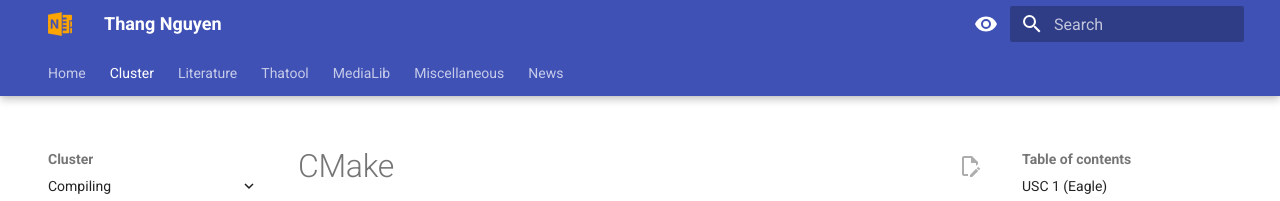
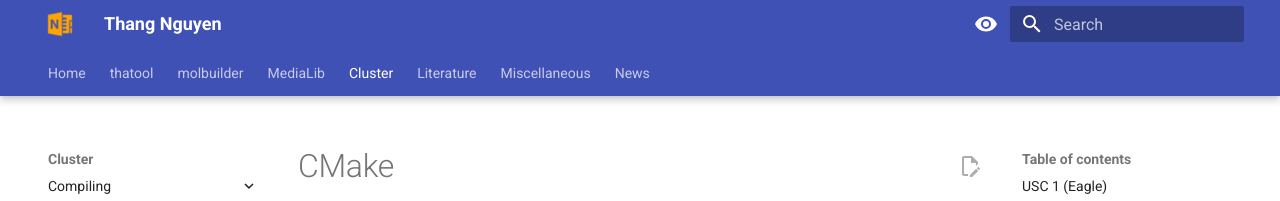
Before and after one commit to thangckt/thangckt.github.io, an MkDocs documentation site: the page built from docs/cluster/compiling/CMake.md, in a window 1280 px wide. Shown: the top 201 px of the page. Built offline with MkDocs 1.6.1 and Material for MkDocs 9.7.7, drawn with Linux system fonts in a browser that asks for light colours; the version menu is left out; some of the changed lines change nothing that is shown.

Commit message:
Update mkdocs.yml

```diff
--- a/mkdocs.yml
+++ b/mkdocs.yml
@@ -197,6 +197,11 @@ extra_css:
 nav:
   - Home: thangckt.github.io
   # - About: index.md
+  # - Codedocs: codedocs.md
+  - thatool: thangckt.github.io/thatool
+  - molbuilder: thangckt.github.io/molbuilder
+  - MediaLib: thangckt.github.io/mediaLib
+
   - Cluster:
     - Compiling:
       - LAMMPS: cluster/compiling/LAMMPS.md
@@ -232,7 +237,6 @@ nav:
       - cluster/refPage/cheatsheet.md
       - cluster/refPage/docs_syntax.md
 
-
   - Literature:
     - Video_series:
       - Researh Ethics: literature/videos/1_research_ethic.md
@@ -260,12 +264,6 @@ nav:
       - Engineering: literature/reading/Mech_Science.md
       - Computational: literature/reading/Comp_Methods.md
 
-
-  # - Codedocs: codedocs.md
-  - Thatool: thangckt.github.io/thatool
-  - MediaLib: thangckt.github.io/mediaLib
-
-
   - Miscellaneous:      # Miscellaneous    Heterogeneous
     - Music:
       - Love theme: miscell/music/1_Tinh_ca.md
```
